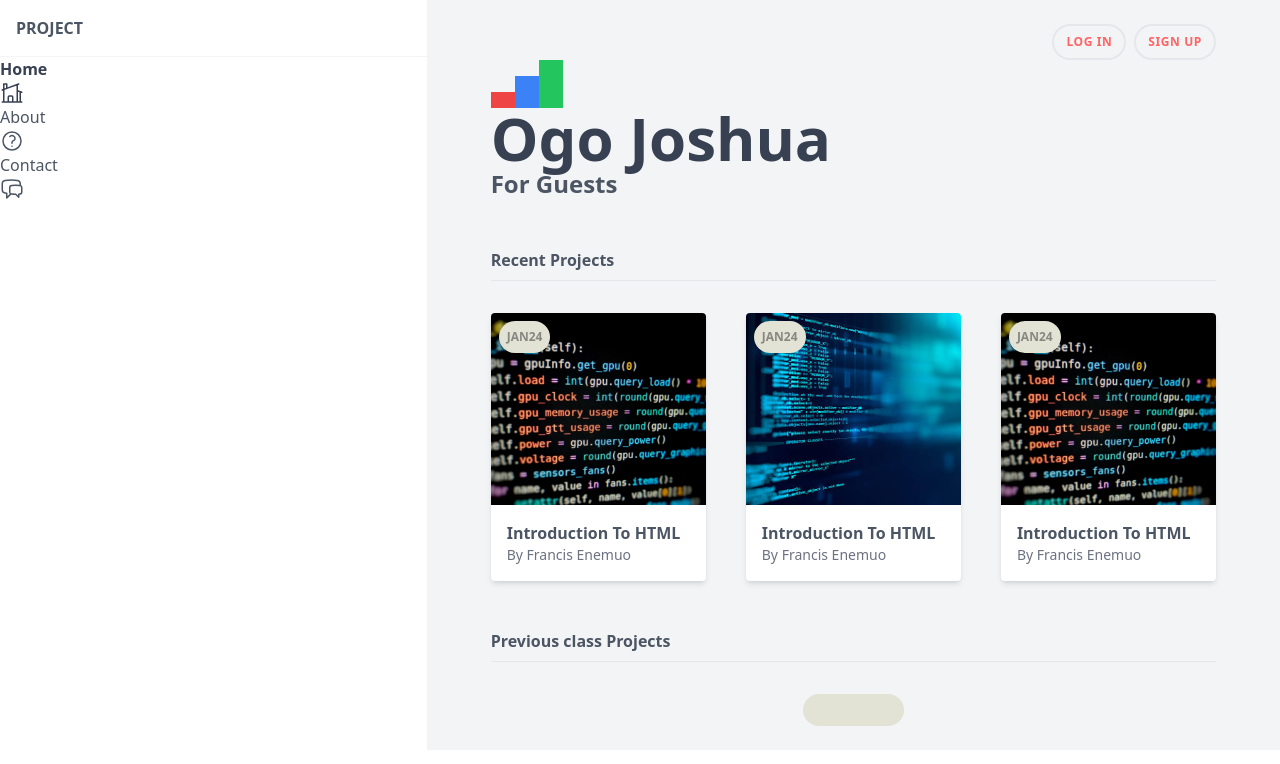
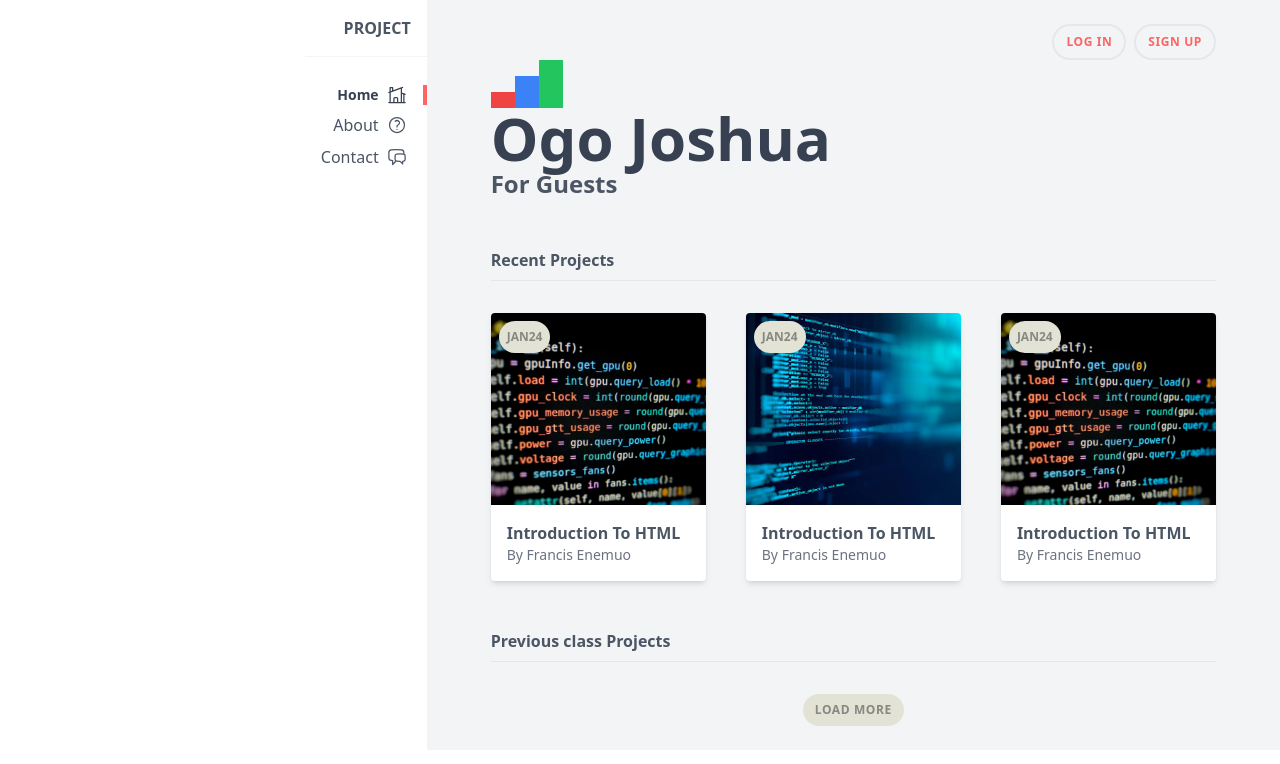
Before and after one commit to Ogojoshua905/portfolio-redeign, a website: page porfolio/index.html in a window 1280 px wide. Drawn offline with Linux system fonts and the light colour scheme; files that its build step writes are made by us from their sources.

Commit message:
fix: Update CSS and HTML for portfolio page

```diff
--- a/porfolio/index.html
+++ b/porfolio/index.html
@@ -27,18 +27,23 @@
       </div> -->
 
       <div class="grid md:grid-cols-3"><!--content wrapper-->
-        <div class="md:col-span-1">
-            <nav>
+        <div class="md:col-span-1 md:flex md:justify-end">
+            <nav class="text-right">
                 <div>
                     <h1 class="font-bold uppercase p-4 border-b border-gray-100 ">
                         <a href="" class="hover:text-gray-700">Project</a>
                     </h1>
+                    <div class="px-4 cursor-pointer md:hidden">
+                      <svg xmlns="http://www.w3.org/2000/svg" class="w-6" fill="none" viewBox="0 0 24 24" stroke-width="1.5" stroke="currentColor" class="w-6 h-6">
+                        <path stroke-linecap="round" stroke-linejoin="round" d="M3.75 5.25h16.5m-16.5 4.5h16.5m-16.5 4.5h16.5m-16.5 4.5h16.5" />
+                      </svg>
+                    </div>
                 </div>
-                <ul>
-                    <li class="text-gray-700 font-bold">
-                        <a href="#">
+                <ul class="text-sm mt-6">
+                    <li class="text-gray-700 font-bold py-1">
+                        <a href="#" class="px-4 flex justify-end border-r-4 border-primary">
                             <span>Home</span>
-                            <svg xmlns="http://www.w3.org/2000/svg" fill="none" viewBox="0 0 24 24" stroke-width="1.5" stroke="currentColor" class="w-6 h-6">
+                            <svg xmlns="http://www.w3.org/2000/svg" class=" w-5 ml-2" fill="none" viewBox="0 0 24 24" stroke-width="1.5" stroke="currentColor" class="w-6 h-6">
                               <path stroke-linecap="round" stroke-linejoin="round" d="M8.25 21v-4.875c0-.621.504-1.125 1.125-1.125h2.25c.621 0 1.125.504 1.125 1.125V21m0 0h4.5V3.545M12.75 21h7.5V10.75M2.25 21h1.5m18 0h-18M2.25 9l4.5-1.636M18.75 3l-1.5.545m0 6.205 3 1m1.5.5-1.5-.5M6.75 7.364V3h-3v18m3-13.636 10.5-3.819" />
                             </svg>
 
@@ -46,10 +51,10 @@
                     </li>
                 </ul>
                 <ul>
-                    <li>
-                        <a href="#">
+                    <li class="py-1">
+                        <a href="#" class="px-4 flex justify-end border-r-4 border-white">
                             <span>About</span>
-                            <svg xmlns="http://www.w3.org/2000/svg" fill="none" viewBox="0 0 24 24" stroke-width="1.5" stroke="currentColor" class="w-6 h-6">
+                            <svg xmlns="http://www.w3.org/2000/svg" class="w-5 ml-2" fill="none" viewBox="0 0 24 24" stroke-width="1.5" stroke="currentColor" class="w-6 h-6">
                               <path stroke-linecap="round" stroke-linejoin="round" d="M9.879 7.519c1.171-1.025 3.071-1.025 4.242 0 1.172 1.025 1.172 2.687 0 3.712-.203.179-.43.326-.67.442-.745.361-1.45.999-1.45 1.827v.75M21 12a9 9 0 1 1-18 0 9 9 0 0 1 18 0Zm-9 5.25h.008v.008H12v-.008Z" />
                             </svg>
 
@@ -57,10 +62,10 @@
                     </li>
                 </ul>
                 <ul>
-                    <li>
-                        <a href="#">
+                    <li class="py-1">
+                        <a href="#" class="px-4 flex justify-end border-r-4 border-white">
                             <span>Contact</span>
-                            <svg xmlns="http://www.w3.org/2000/svg" fill="none" viewBox="0 0 24 24" stroke-width="1.5" stroke="currentColor" class="w-6 h-6">
+                            <svg xmlns="http://www.w3.org/2000/svg" class="w-5 ml-2" fill="none" viewBox="0 0 24 24" stroke-width="1.5" stroke="currentColor" class="w-6 h-6">
                               <path stroke-linecap="round" stroke-linejoin="round" d="M20.25 8.511c.884.284 1.5 1.128 1.5 2.097v4.286c0 1.136-.847 2.1-1.98 2.193-.34.027-.68.052-1.02.072v3.091l-3-3c-1.354 0-2.694-.055-4.02-.163a2.115 2.115 0 0 1-.825-.242m9.345-8.334a2.126 2.126 0 0 0-.476-.095 48.64 48.64 0 0 0-8.048 0c-1.131.094-1.976 1.057-1.976 2.192v4.286c0 .837.46 1.58 1.155 1.951m9.345-8.334V6.637c0-1.621-1.152-3.026-2.76-3.235A48.455 48.455 0 0 0 11.25 3c-2.115 0-4.198.137-6.24.402-1.608.209-2.76 1.614-2.76 3.235v6.226c0 1.621 1.152 3.026 2.76 3.235.577.075 1.157.14 1.74.194V21l4.155-4.155" />
                             </svg>
 
@@ -132,8 +137,8 @@
               <!--cards go here-->
             </div>
 
-            <div class="flex justify-center hover:shadow-inner">
-              <div class="btn bg-secondary-100 text-secondary-100">Load More</div>
+            <div class="flex justify-center">
+              <div class="btn bg-secondary-100 text-secondary-200 hover:shadow-inner">Load More</div>
             </div>
           </div>
 
```
Also changed, not shown: styles/portfolio.css.
